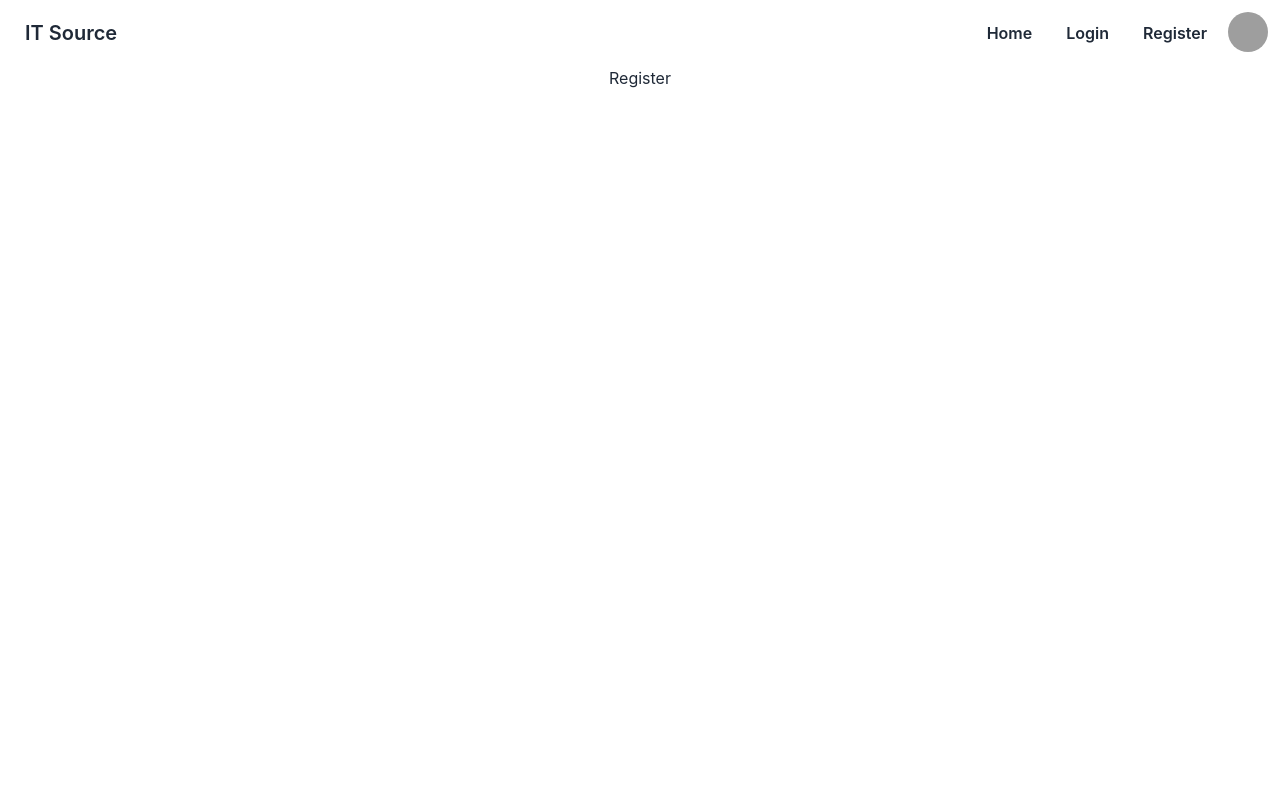
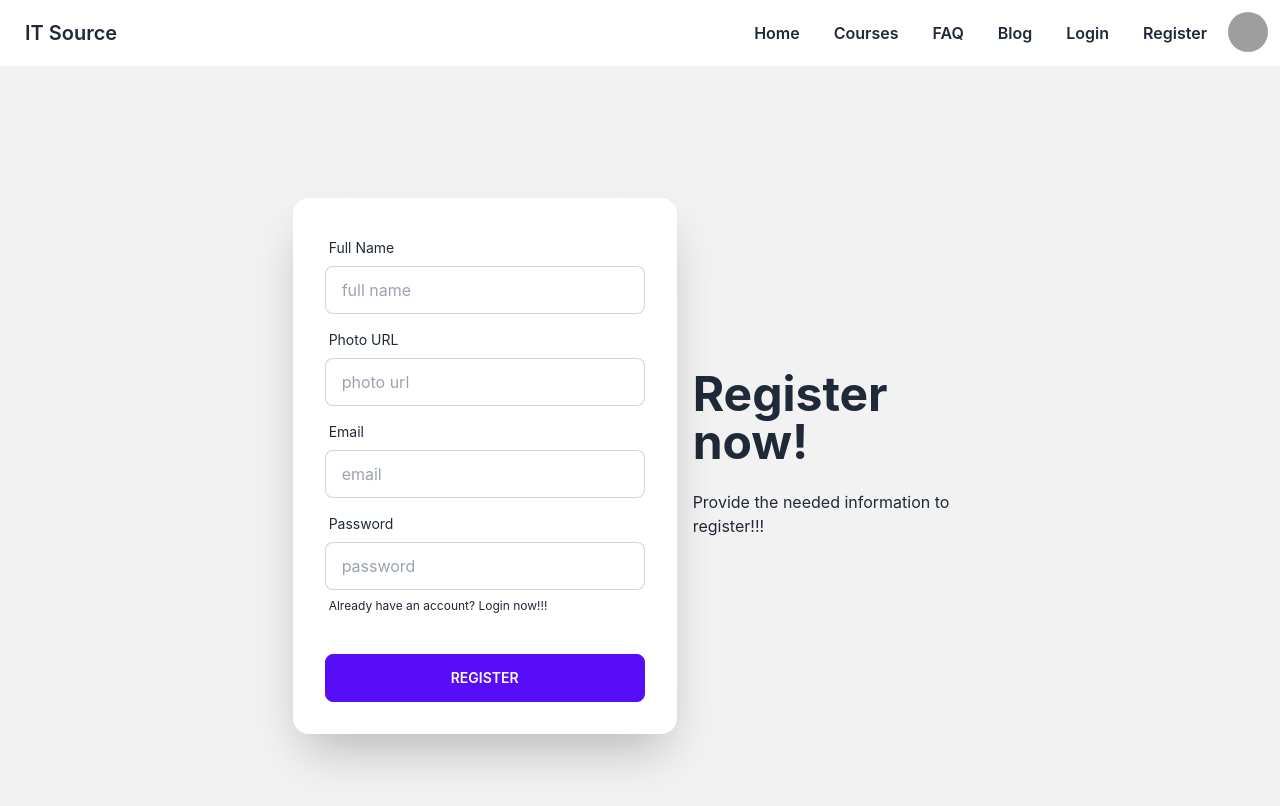
Before and after one commit to sourov101/IT-Source-client-side, a React (Create React App) app: page /register in a window 1280 px wide. Shown: the top 806 px of the page. Built offline with nearby package versions, Linux system fonts and the light colour scheme; grey boxes are pictures that could not be loaded.

Commit message:
login and register form created

```diff
--- /dev/null
+++ b/src/components/Blog/Blog.js
@@ -0,0 +1,11 @@
+import React from 'react';
+
+const Blog = () => {
+    return (
+        <div>
+            <h1>Blog</h1>
+        </div>
+    );
+};
+
+export default Blog;
--- /dev/null
+++ b/src/components/Courses/Courses.js
@@ -0,0 +1,11 @@
+import React from 'react';
+
+const Courses = () => {
+    return (
+        <div>
+            <h1>Courses</h1>
+        </div>
+    );
+};
+
+export default Courses;
--- /dev/null
+++ b/src/components/FAQ/FAQ.js
@@ -0,0 +1,11 @@
+import React from 'react';
+
+const FAQ = () => {
+    return (
+        <div>
+            <h1>FAQ</h1>
+        </div>
+    );
+};
+
+export default FAQ;
--- a/src/components/Header/Header.js
+++ b/src/components/Header/Header.js
@@ -11,6 +11,9 @@ const Header = () => {
                 <div className="flex-none">
                     <div className="">
                         <Link className="btn btn-ghost normal-case text-base" to='/'>Home</Link>
+                        <Link className="btn btn-ghost normal-case text-base" to='/courses'>Courses</Link>
+                        <Link className="btn btn-ghost normal-case text-base" to='/faq'>FAQ</Link>
+                        <Link className="btn btn-ghost normal-case text-base" to='/blog'>Blog</Link>
                         <Link className="btn btn-ghost normal-case text-base" to='/login'>Login</Link>
                         <Link className="btn btn-ghost normal-case text-base" to='/register'>Register</Link>
 
--- a/src/components/Login/Login.js
+++ b/src/components/Login/Login.js
@@ -1,9 +1,39 @@
 import React from 'react';
+import { Link } from 'react-router-dom';
 
 const Login = () => {
     return (
         <div>
-            <h1>login</h1>
+            <div className="hero min-h-screen bg-base-200">
+                <div className="hero-content flex-col lg:flex-row-reverse">
+                    <div className="text-center lg:text-left">
+                        <h1 className="text-5xl font-bold">Login now!</h1>
+                        <p className="py-6">Provide the needed information to login!!!    </p>
+                    </div>
+                    <div className="card flex-shrink-0 w-full max-w-sm shadow-2xl bg-base-100">
+                        <form className="card-body">
+                            <div className="form-control">
+                                <label className="label">
+                                    <span className="label-text">Email</span>
+                                </label>
+                                <input type="text" placeholder="email" className="input input-bordered" required />
+                            </div>
+                            <div className="form-control">
+                                <label className="label">
+                                    <span className="label-text">Password</span>
+                                </label>
+                                <input type="text" placeholder="password" className="input input-bordered" required />
+                                <label className="label">
+                                    <Link to='/register' className="label-text-alt link link-hover">Don't have an account? Register now!!!</Link>
+                                </label>
+                            </div>
+                            <div className="form-control mt-6">
+                                <button className="btn btn-primary">Login</button>
+                            </div>
+                        </form>
+                    </div>
+                </div>
+            </div>
         </div>
     );
 };
--- a/src/components/Register/Register.js
+++ b/src/components/Register/Register.js
@@ -1,9 +1,53 @@
 import React from 'react';
+import { Link } from 'react-router-dom';
 
 const Register = () => {
     return (
         <div>
-            <h1>Register</h1>
+            <div>
+                <div className="hero min-h-screen bg-base-200">
+                    <div className="hero-content flex-col lg:flex-row-reverse">
+                        <div className="text-center lg:text-left">
+                            <h1 className="text-5xl font-bold">Register now!</h1>
+                            <p className="py-6">Provide the needed information to register!!!    </p>
+                        </div>
+                        <div className="card flex-shrink-0 w-full max-w-sm shadow-2xl bg-base-100">
+                            <form className="card-body">
+                                <div className="form-control">
+                                    <label className="label">
+                                        <span className="label-text">Full Name</span>
+                                    </label>
+                                    <input type="text" placeholder="full name" className="input input-bordered" />
+                                </div>
+                                <div className="form-control">
+                                    <label className="label">
+                                        <span className="label-text">Photo URL</span>
+                                    </label>
+                                    <input type="text" placeholder="photo url" className="input input-bordered" />
+                                </div>
+                                <div className="form-control">
+                                    <label className="label">
+                                        <span className="label-text">Email</span>
+                                    </label>
+                                    <input type="email" placeholder="email" className="input input-bordered" required />
+                                </div>
+                                <div className="form-control">
+                                    <label className="label">
+                                        <span className="label-text">Password</span>
+                                    </label>
+                                    <input type="password" placeholder="password" className="input input-bordered" required />
+                                    <label className="label">
+                                        <Link to='/login' className="label-text-alt link link-hover">Already have an account? Login now!!!</Link>
+                                    </label>
+                                </div>
+                                <div className="form-control mt-6">
+                                    <button className="btn btn-primary">Register</button>
+                                </div>
+                            </form>
+                        </div>
+                    </div>
+                </div>
+            </div>
         </div>
     );
 };
```
Also changed, not shown: src/App.js (+15 -0 lines).
